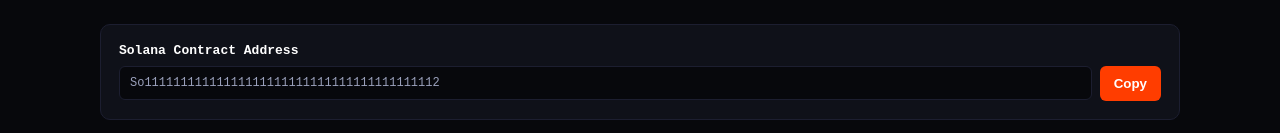
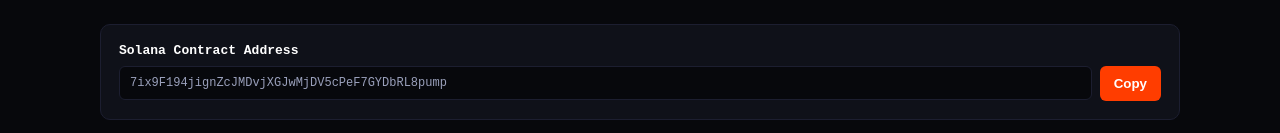
Before and after one commit to 0xMerl99/claw-agent, a React (Vite) app in the folder dashboard/: page / in a window 1280 px wide. Shown: the part 285-418 px from the top of the page. Built offline with nearby package versions, Linux system fonts and the light colour scheme; no server answers.

Commit message:
Update Contract Address

```diff
--- a/dashboard/src/App.jsx
+++ b/dashboard/src/App.jsx
@@ -23,7 +23,7 @@
 const ST = ["market-alpha","meme-post","engage-reply","shill","on-chain"];
 const SC = ["#ff3d00","#00e5ff","#d500f9","#ffd600","#00e676"];
 const IS = {width:"100%",padding:"8px 10px",borderRadius:4,background:X.b,border:`1px solid ${X.bd}`,color:X.t,fontFamily:"inherit",fontSize:11,outline:"none",boxSizing:"border-box"};
-const CONTRACT_ADDRESS = "So11111111111111111111111111111111111111112";
+const CONTRACT_ADDRESS = "7ix9F194jignZcJMDvjXGJwMjDV5cPeF7GYDbRL8pump";
 
 const maskApiKey=(value="")=>{
   const v = String(value||"").trim();
--- a/dashboard/src/LandingPage.jsx
+++ b/dashboard/src/LandingPage.jsx
@@ -1,6 +1,6 @@
 import React, { useState } from 'react';
 
-const CONTRACT_ADDRESS = 'So11111111111111111111111111111111111111112';
+const CONTRACT_ADDRESS = '7ix9F194jignZcJMDvjXGJwMjDV5cPeF7GYDbRL8pump';
 
 export default function LandingPage() {
   const [copied, setCopied] = useState(false);
```
Also changed, not shown: 1 other file (tests, documents, lock files or other folders).
